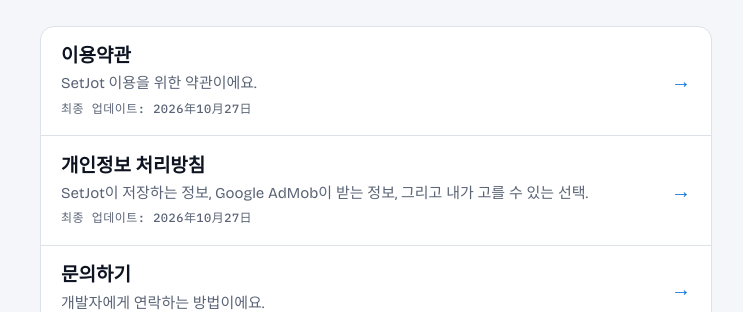
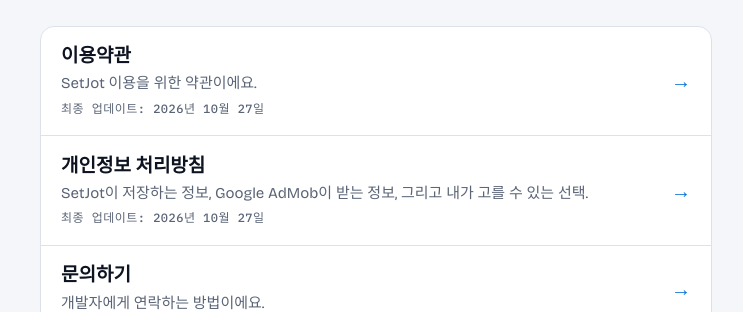
Before and after one commit to wgarunap/legal, a Jekyll site: the page built from setjot/ko/index.md, in a window 1280 px wide. Shown: the part 331-643 px from the top of the page, without its empty margins (264-1007 px from the left). Built offline with Jekyll 4.4.1, drawn with Linux system fonts in a browser that asks for light colours.

Commit message:
Korean legal date reads 2026년 10월 27일.

```diff
--- a/setjot/ko/privacy.md
+++ b/setjot/ko/privacy.md
@@ -3,7 +3,7 @@ layout: "doc"
 title: "개인정보 처리방침"
 description: "SetJot이 저장하는 정보, Google AdMob이 받는 정보, 그리고 내가 고를 수 있는 선택."
 order: 2
-updated: "최종 업데이트: 2026年10月27日"
+updated: "최종 업데이트: 2026년 10월 27일"
 app: "setjot"
 lang: "ko"
 ---
--- a/setjot/ko/terms.md
+++ b/setjot/ko/terms.md
@@ -3,7 +3,7 @@ layout: "doc"
 title: "이용약관"
 description: "SetJot 이용을 위한 약관이에요."
 order: 1
-updated: "최종 업데이트: 2026年10月27日"
+updated: "최종 업데이트: 2026년 10월 27일"
 app: "setjot"
 lang: "ko"
 ---
```
